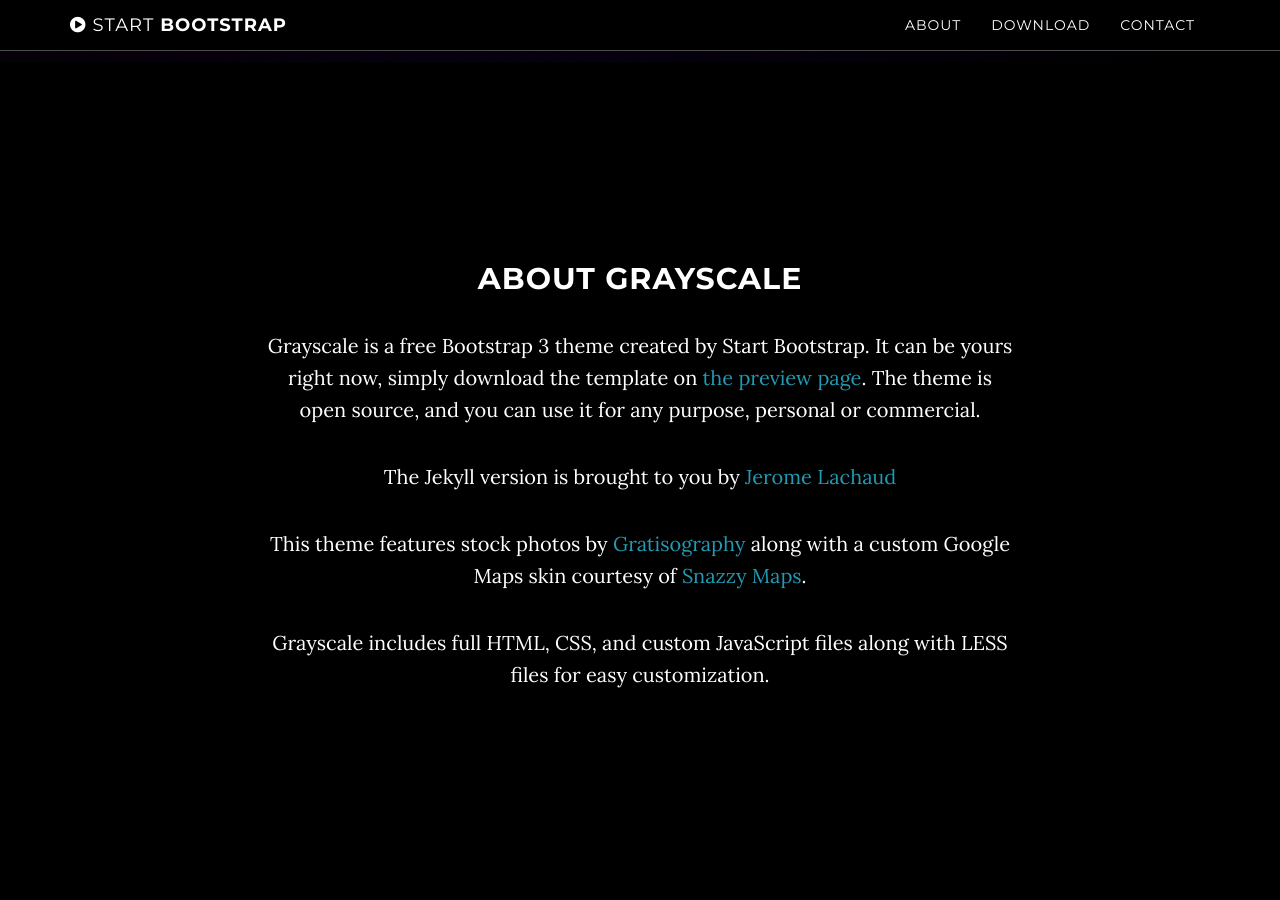
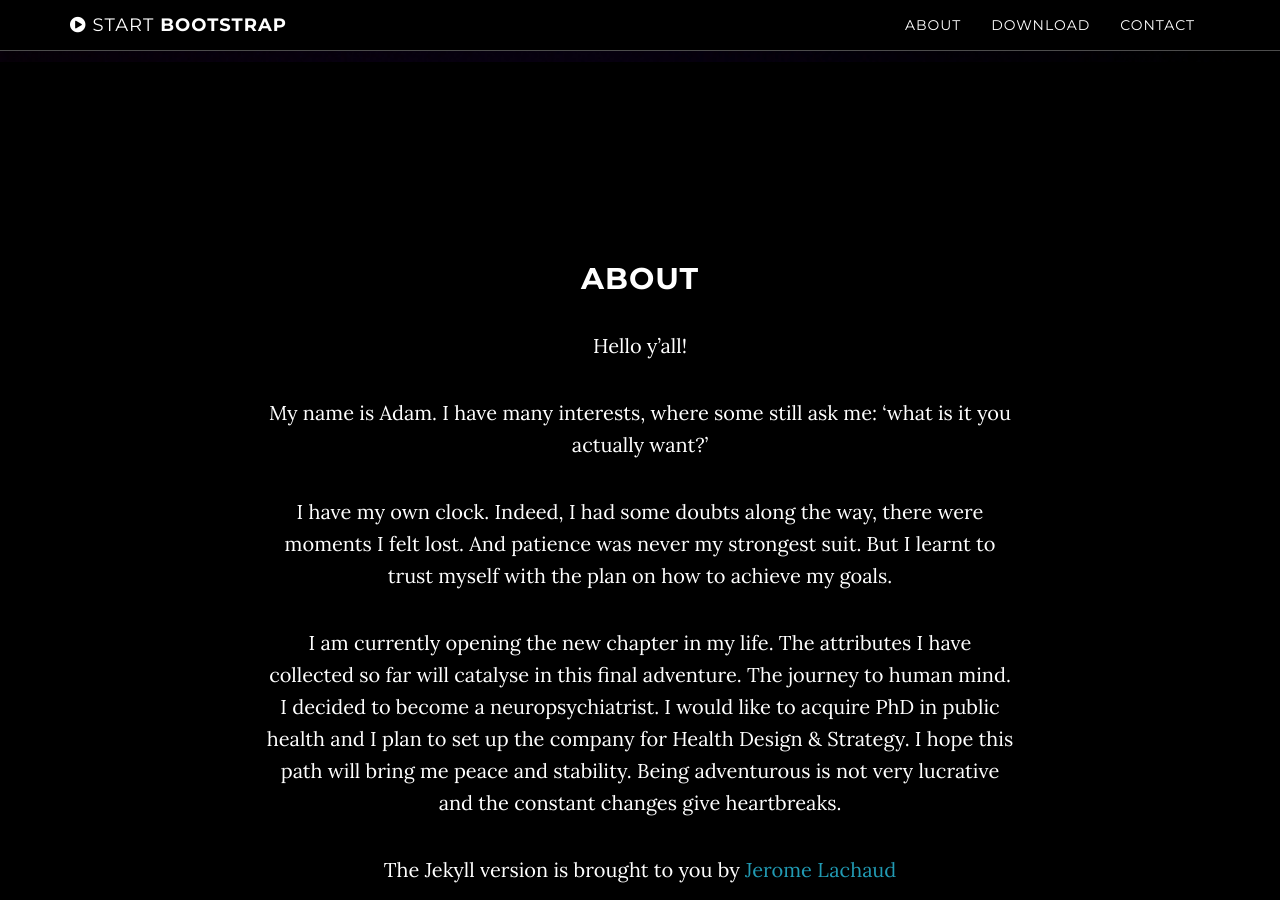
Before and after one commit to kozload/kozload.github.io, a Jekyll site: the page built from index.html, in a window 1280 px wide and 900 px high, scrolled down 838 px. Built offline with Jekyll 4.4.1, drawn with Linux system fonts in a browser that asks for light colours.

Commit message:
Update about.html

```diff
--- a/_includes/about.html
+++ b/_includes/about.html
@@ -2,11 +2,14 @@
     <section id="about" class="container content-section text-center">
         <div class="row">
             <div class="col-lg-8 col-lg-offset-2">
-                <h2>About Grayscale</h2>
-                <p>Grayscale is a free Bootstrap 3 theme created by Start Bootstrap. It can be yours right now, simply download the template on <a href="http://startbootstrap.com/template-overviews/grayscale/">the preview page</a>. The theme is open source, and you can use it for any purpose, personal or commercial.</p>
+                <h2>About</h2>
+                <p>Hello y’all!</p>
+                <p>My name is Adam. I have many interests, where some still ask me: ‘what is it you actually want?’</p>
+                <p>I have my own clock. Indeed, I had some doubts along the way, there were moments I felt lost. And patience was never my strongest suit. But I learnt to trust myself with the plan on how to achieve my goals.</p>
+                <p>I am currently opening the new chapter in my life. The attributes I have collected so far will catalyse in this final adventure. The journey to human mind. I decided to become a neuropsychiatrist. I would like to acquire PhD in public health and I plan to set up the company for Health Design & Strategy. I hope this path will bring me peace and stability. Being adventurous is not very lucrative and the constant changes give heartbreaks.</p>
+
                 <p>The Jekyll version is brought to you by <a href="https://github.com/jeromelachaud">Jerome Lachaud</a></p>
-                <p>This theme features stock photos by <a href="http://gratisography.com/">Gratisography</a> along with a custom Google Maps skin courtesy of <a href="http://snazzymaps.com/">Snazzy Maps</a>.</p>
-                <p>Grayscale includes full HTML, CSS, and custom JavaScript files along with LESS files for easy customization.</p>
+
             </div>
         </div>
     </section>
```
